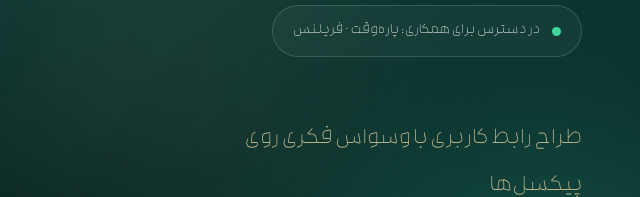
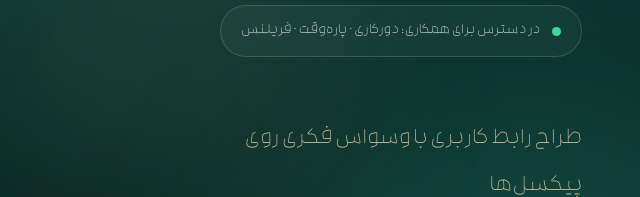
Before and after one commit to mhdyhn/resume, a plain HTML site: page index.html in a window 1280 px wide. Shown: the part 429-626 px from the top of the page, 640-1280 px from the left. Drawn offline with nearby package versions, Linux system fonts and the light colour scheme.

Commit message:
Add remote work to availability
Co-authored-by: arena-agent <297053741+arena-agent@users.noreply.github.com>

```diff
--- a/index.html
+++ b/index.html
@@ -8,7 +8,7 @@
 <link rel="canonical" href="https://cv.meetycoach.ir/">
 <meta name="theme-color" content="#051A17">
 <title>مهدی حنیفه — طراح UI/UX و محصول · تهران (ریموت)</title>
-<meta name="description" content="نمونه‌کارها و رزومهٔ مهدی حنیفه، طراح رابط و تجربهٔ کاربری در تهران — در دسترس برای همکاری پاره‌وقت و فریلنس. طراحی اپ موبایل، وب‌اپ، وب‌سایت و سیستم طراحی.">
+<meta name="description" content="نمونه‌کارها و رزومهٔ مهدی حنیفه، طراح رابط و تجربهٔ کاربری در تهران — در دسترس برای همکاری دورکاری، پاره‌وقت و فریلنس. طراحی اپ موبایل، وب‌اپ، وب‌سایت و سیستم طراحی.">
 <meta name="author" content="مهدی حنیفه">
 <link rel="preload" href="fonts/Rokh-ExtraLight.woff2" as="font" type="font/woff2" crossorigin>
 <link rel="preload" href="fonts/Rokh-Light.woff2" as="font" type="font/woff2" crossorigin>
@@ -282,7 +282,7 @@ h1{font-size:clamp(3.1rem,15vw,4.3rem)}
   <div class="wrap hbody" style="width:100%">
     <div>
       <h1 aria-label="مهدی حنیفه"><span><b>مهدی</b></span><span><b>حنیفه</b></span></h1>
-      <p class="avail"><i aria-hidden="true"></i><span>در دسترس برای همکاری: پاره‌وقت · فریلنس</span></p>
+      <p class="avail"><i aria-hidden="true"></i><span>در دسترس برای همکاری: دورکاری · پاره‌وقت · فریلنس</span></p>
       <ul class="tags"><li>طراح رابط کاربری با وسواس فکری روی پیکسل‌ها</li><li>تبدیل ایده به تجربه‌های دیجیتال جذاب</li><li>عاشق سادگی و کارایی</li></ul>
       <div class="cta-row"><a class="btn fill" data-tg data-cur>بیا حرف بزنیم</a><a class="btn" href="#work" data-cur>مشاهده نمونه‌کارها</a></div>
     </div>
```
Also changed, not shown: 1 other file.
